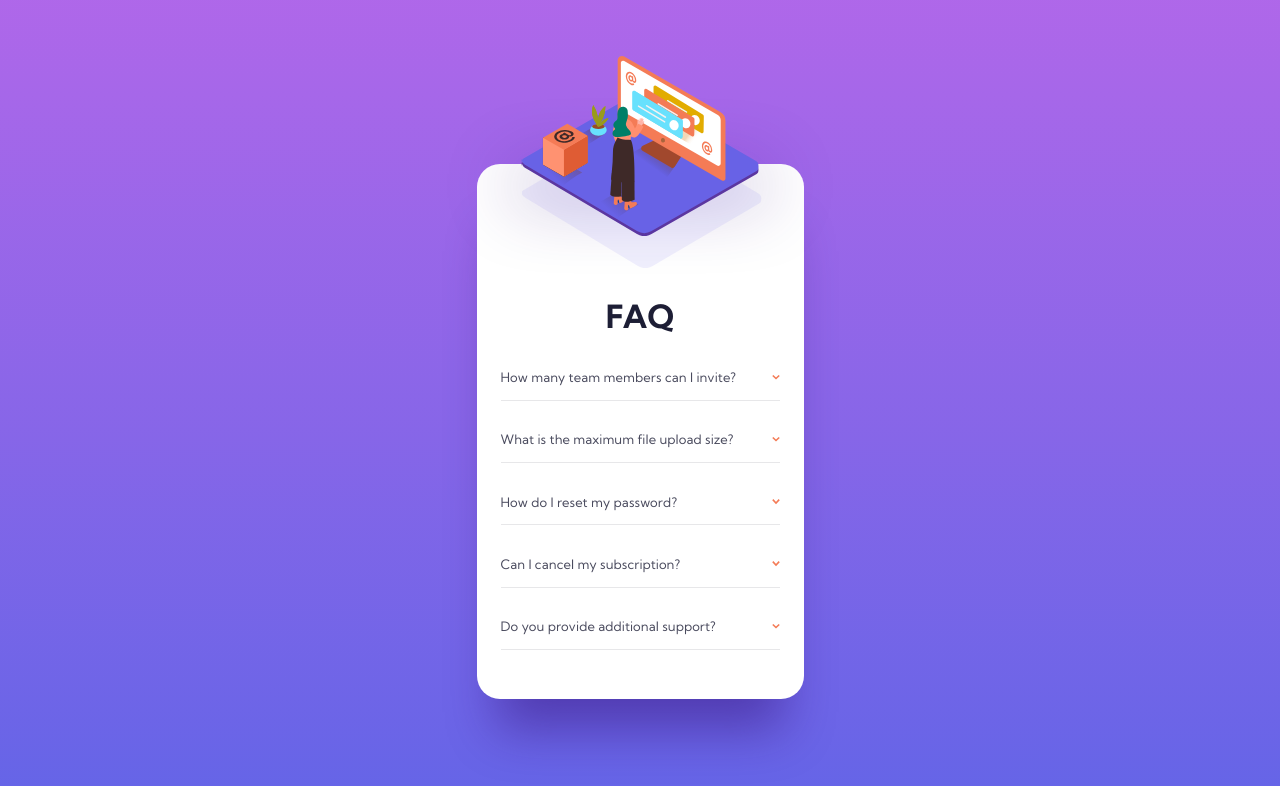
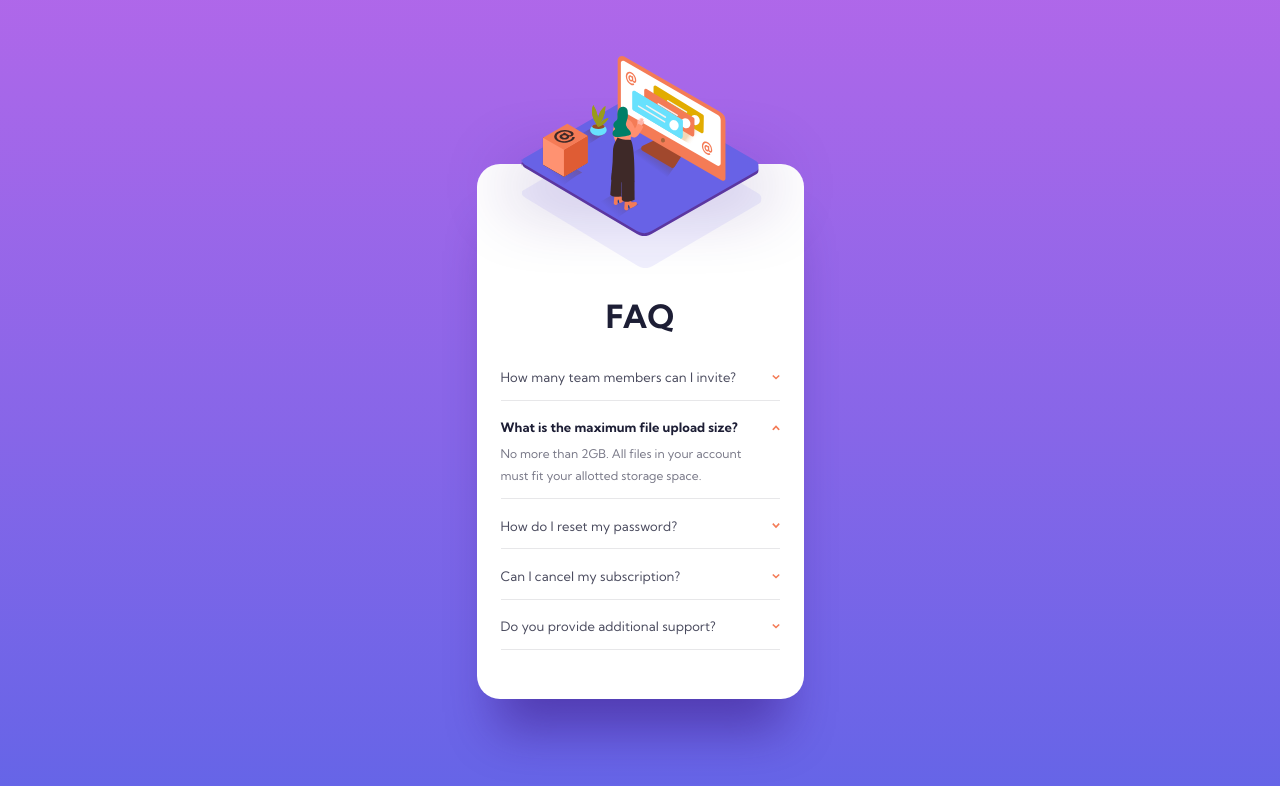
Before and after one commit to newbpydev/09-faq-accordion-card-vue-typescript, a Vue app: page / in a window 1280 px wide. Shown: the top 786 px of the page. Built offline with nearby package versions, Linux system fonts and the light colour scheme.

Commit message:
fix default opened detail question.

```diff
--- a/src/components/FaqAccordionCard.vue
+++ b/src/components/FaqAccordionCard.vue
@@ -63,8 +63,9 @@ const faqs = ref([
           <!-- # faq__questions-container -->
           <details
             class="faq-card__questions-container"
-            v-for="faq in faqs"
+            v-for="(faq, index) in faqs"
             :key="faq.id"
+            :open="index === 1"
           >
             <summary class="faq-card__question active">
               {{ faq.question }}
```
